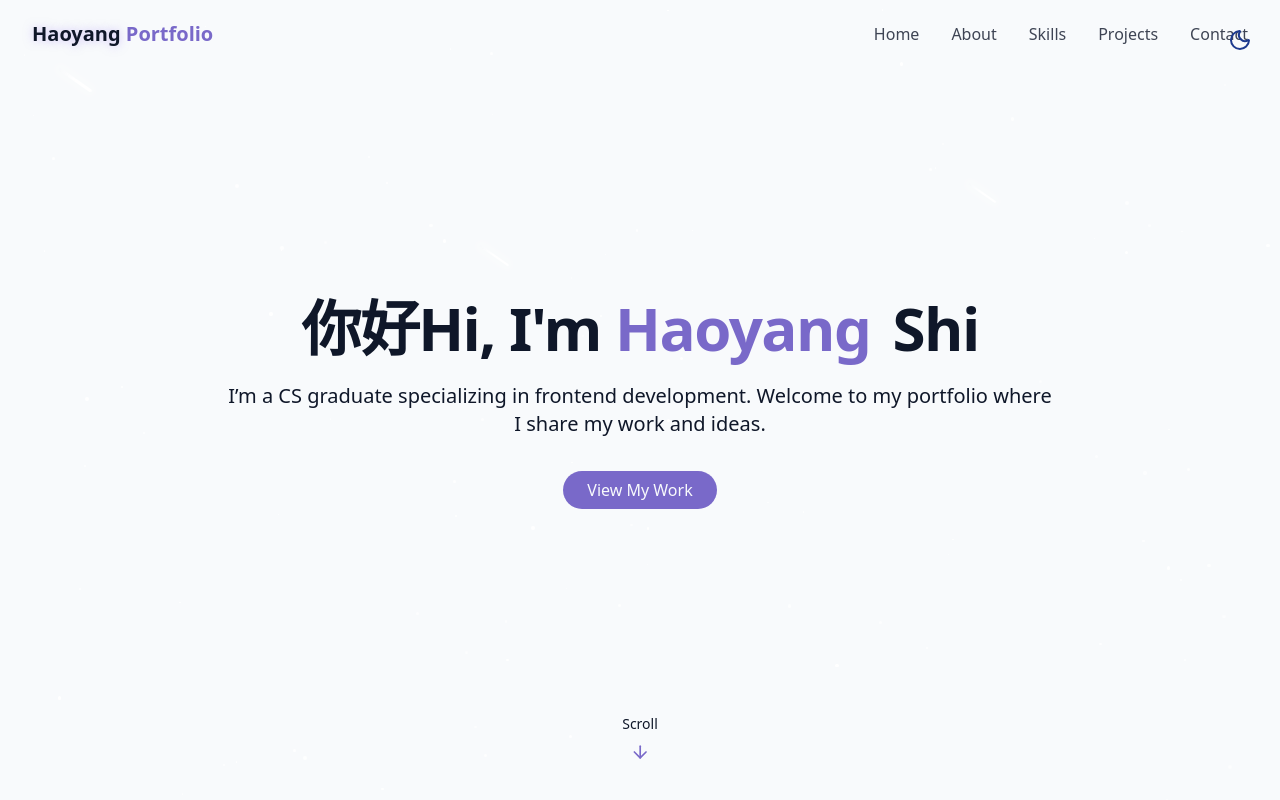
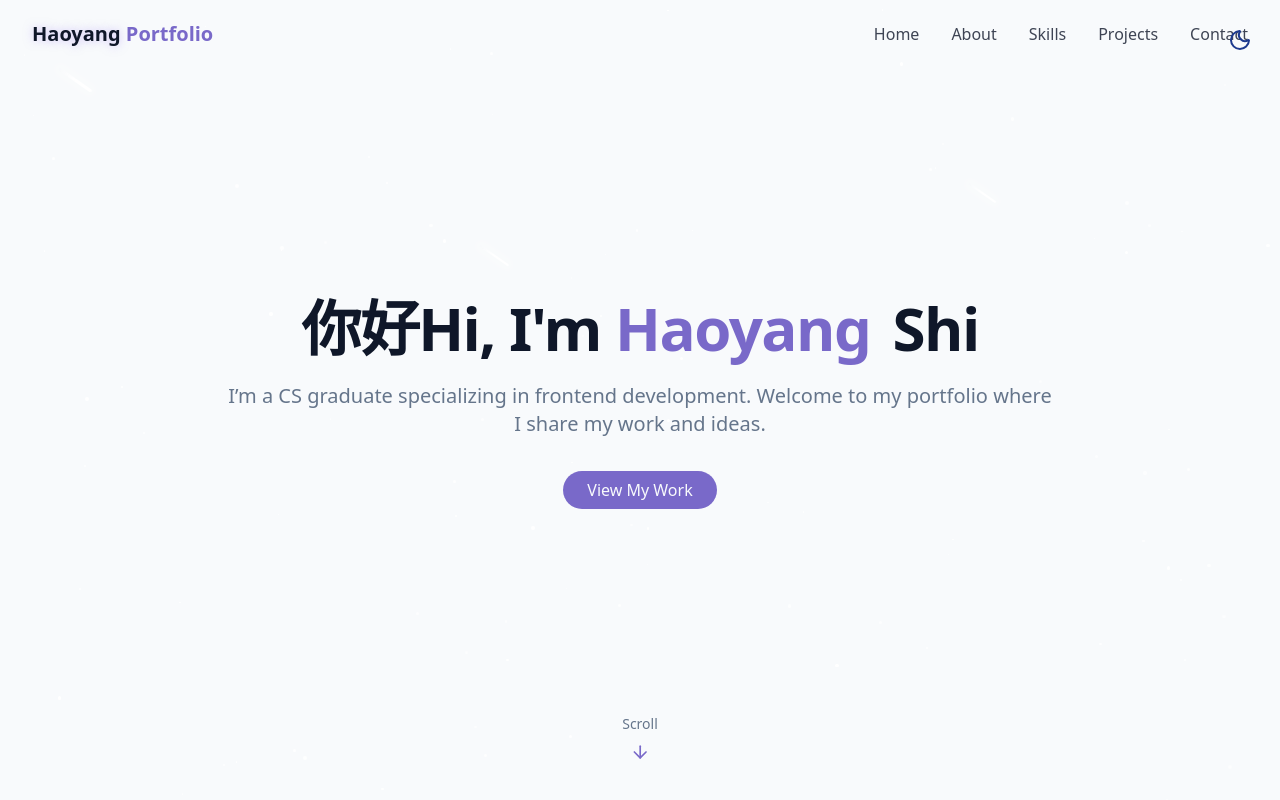
Before and after one commit to kaden175ck/Portfoilo, a React (Vite) app: page / in a window 1280 px wide. Shown: the top 800 px of the page. Built offline with nearby package versions, Linux system fonts and the light colour scheme.

Commit message:
small fix

```diff
--- a/src/index.css
+++ b/src/index.css
@@ -5,11 +5,14 @@
   --color-background: hsl(var(--background));
   --color-foreground: hsl(var(--foreground));
 
+
+  --color-muted: hsl(var(--muted));
+  --color-muted-foreground: hsl(var(--muted-foreground));
+
+
   --color-primary:hsl(var(--primary));
   --color-primary-foreground:hsl(var(--primary-foreground));
-
   --color-card: hsl(var(--card));
-
   --animate-float: float 6s ease-in-out infinite;
   --animate-pulse-subtle: pulse-subtle 4s ease-in-out infinite;
   --animate-fade-in: fade-in 0.7s ease-out forwards;
@@ -18,8 +21,6 @@
   --animate-fade-in-delay-3: fade-in 0.7s ease-out 0.6s forwards;
   --animate-fade-in-delay-4: fade-in 0.7s ease-out 0.8s forwards;
   --animate-meteor: meteor 5s linear infinite;
-
-
 }
 
 @keyframes float {
@@ -74,24 +75,30 @@
   :root {
     --background: 210 40% 98%;
     --foreground: 222 47% 11%;
+    --card: 0 0% 100%;
 
-    --card: 0 0% 100%;
+
+    --muted: 210 40% 96%;
+    --muted-foreground: 215 16% 47%;
+
 
     --primary: 250 47% 60%;
     --primary-foreground: 210 40% 98%;
-
     --border: 214 32% 91%;
   }
 
   .dark {
     --background: 222 47% 4%;
     --foreground: 213 31% 91%;
+    --card: 222 47% 8%;
 
-    --card: 222 47% 8%;
+
+    --muted: 222 47% 8%;
+    --muted-foreground: 217 10% 65%;
+
 
     --primary: 250 65% 65%;
     --primary-foreground: 213 31% 91%;
-
     --border: 217 33% 20%;
   }
 
@@ -147,12 +154,21 @@
 
 
 @utility gradient-border {
+  position: relative;
+  border-radius: 0.75rem;
+  border: 1px solid transparent;
+  background:
+    linear-gradient(hsl(var(--card)), hsl(var(--card))) padding-box,
+    linear-gradient(135deg, hsl(var(--primary)), transparent 60%) border-box;
+}
+
+/* @utility gradient-border {
   @apply relative rounded-md;
   background: linearGradient(to right, hsl(var(--card)), hsl(var(--card)));
   background-clip: padding-box;
   border: 1px solid transparent;
+} */
 
-}
 
 @utility cosmic-button {
   @apply px-6 py-2 rounded-full bg-primary text-primary-foreground font-medium
@@ -167,7 +183,7 @@
 }
 
 @utility meteor {
-  @apply absolute bg-linear-to-r from-white via-white to-transparent rounded-full;
+  @apply absolute bg-gradient-to-r from-white via-white to-transparent rounded-full;
   box-shadow: 0 0 10px 5px rgba(255, 255, 255, 0.3);
 }
 
```
